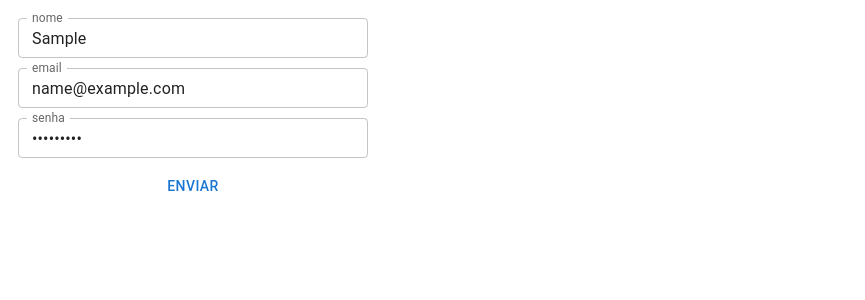
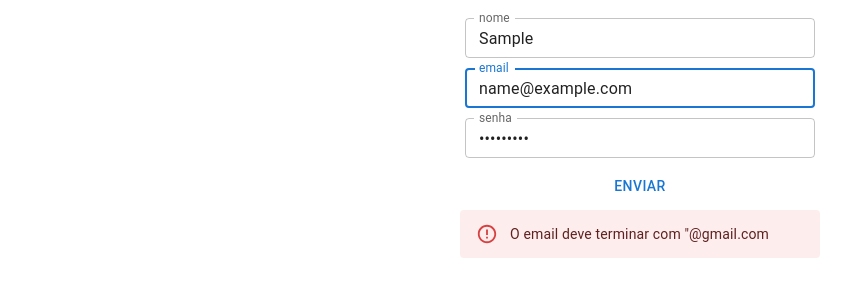
Before and after one commit to JoaoOliveira-Dev/e-commerce, a Next.js app: page /pedrinho in a window 1280 px wide. Both pictures are taken after typing "Sample", "name@example.com", "Sample123" into the empty fields and a click on the button "ENVIAR". Shown: the top 300 px of the page, without its empty margins (0-865 px from the left). Built offline with nearby package versions, Linux system fonts and the light colour scheme; no server answers; the database is empty.

Commit message:
Testando validação com zoid

```diff
--- a/package.json
+++ b/package.json
@@ -11,6 +11,7 @@
   "dependencies": {
     "@emotion/react": "^11.11.1",
     "@emotion/styled": "^11.11.0",
+    "@hookform/resolvers": "^3.3.1",
     "@mui/material": "^5.14.10",
     "@prisma/client": "^5.3.1",
     "@types/node": "20.6.3",
@@ -23,7 +24,8 @@
     "react": "18.2.0",
     "react-dom": "18.2.0",
     "react-hook-form": "^7.46.2",
-    "typescript": "5.2.2"
+    "typescript": "5.2.2",
+    "zod": "^3.22.2"
   },
   "devDependencies": {
     "prisma": "^5.3.1"
--- a/src/app/api/user/route.ts
+++ b/src/app/api/user/route.ts
@@ -1,6 +1,5 @@
 import prisma from "@/lib/prima";
 import { NextRequest, NextResponse } from "next/server";
-import { redirect } from "next/navigation";
 
 export async function POST(req: NextRequest) {
   const body = await req.json();
--- a/src/app/layout.tsx
+++ b/src/app/layout.tsx
@@ -1,22 +1,22 @@
-import './globals.css'
-import type { Metadata } from 'next'
-import { Inter } from 'next/font/google'
+import "./globals.css";
+import type { Metadata } from "next";
+import { Inter } from "next/font/google";
 
-const inter = Inter({ subsets: ['latin'] })
+const inter = Inter({ subsets: ["latin"] });
 
 export const metadata: Metadata = {
-  title: 'Create Next App',
-  description: 'Generated by create next app',
-}
+  title: "Create Next App",
+  description: "Generated by create next app",
+};
 
 export default function RootLayout({
   children,
 }: {
-  children: React.ReactNode
+  children: React.ReactNode;
 }) {
   return (
-    <html lang="en">
+    <html lang="pt-BR">
       <body className={inter.className}>{children}</body>
     </html>
-  )
+  );
 }
--- a/src/app/pedrinho/page.tsx
+++ b/src/app/pedrinho/page.tsx
@@ -1,20 +1,66 @@
 "use client";
 
-import { TextField, Button } from "@mui/material";
+import { TextField, Button, Alert } from "@mui/material";
 import axios from "axios";
 import { useForm } from "react-hook-form";
+import { zodResolver } from "@hookform/resolvers/zod";
+import { z } from "zod";
+
+const createUserSchema = z.object({
+  name: z
+    .string()
+    .nonempty("O nome é obrigatório!!")
+    .transform((name) => {
+      return name
+        .trim()
+        .split(" ")
+        .map((word) => {
+          return word[0].toLocaleUpperCase().concat(word.substring(1));
+        })
+        .join(" ");
+    }),
+  email: z
+    .string()
+    .nonempty("O email é obrigatório!!")
+    .toLowerCase()
+    .email("Formato de email inválido")
+    .refine((email) => {
+      return email.endsWith("@hotmail.com");
+    }, 'O email deve terminar com "@gmail.com'),
+  password: z.string().nonempty("A senha é obrigatória!!").min(6),
+});
+
+type CreateUser = z.infer<typeof createUserSchema>;
 
 export default function pedro() {
-  const { register, handleSubmit } = useForm();
+  const {
+    register,
+    handleSubmit,
+    formState: { errors },
+  } = useForm<CreateUser>({
+    resolver: zodResolver(createUserSchema),
+  });
 
   async function onSubmit(data: any) {
     const res = await axios.post("/api/user", data);
   }
 
   return (
-    <main>
+    <main
+      style={{
+        width: "100%",
+        height: "100%",
+        display: "flex",
+        justifyContent: "center",
+        gap: "10px",
+      }}
+    >
       <form
-        style={{ display: "flex", flexDirection: "column", padding: "5px" }}
+        style={{
+          display: "flex",
+          flexDirection: "column",
+          padding: "5px",
+        }}
         onSubmit={handleSubmit(onSubmit)}
       >
         <TextField
@@ -39,6 +85,21 @@ export default function pedro() {
         <Button type="submit" sx={{ width: "350px", margin: "5px" }}>
           Enviar
         </Button>
+        {errors.name && (
+          <Alert severity="error" style={{ marginBottom: "5px" }}>
+            {errors.name.message}
+          </Alert>
+        )}
+        {errors.email && (
+          <Alert severity="error" style={{ marginBottom: "5px" }}>
+            {errors.email.message}
+          </Alert>
+        )}
+        {errors.password && (
+          <Alert severity="error" style={{ marginBottom: "5px" }}>
+            {errors.password.message}
+          </Alert>
+        )}
       </form>
     </main>
   );
```
Also changed, not shown: src/app/usuarios/page.tsx (+11 -3 lines), 1 other file (tests, documents, lock files or other folders).
